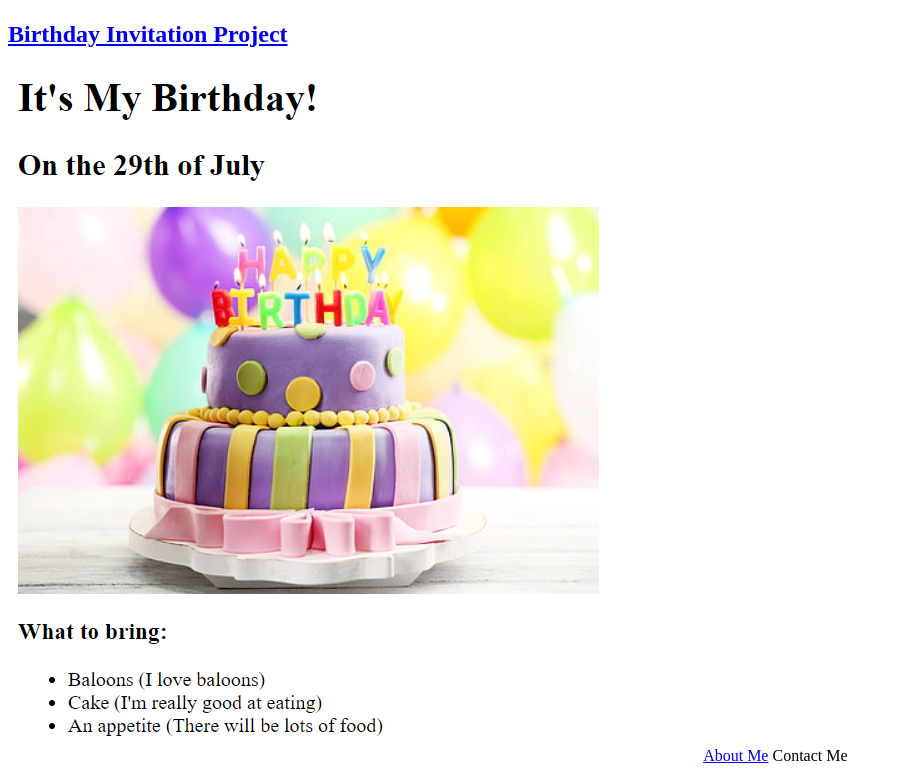
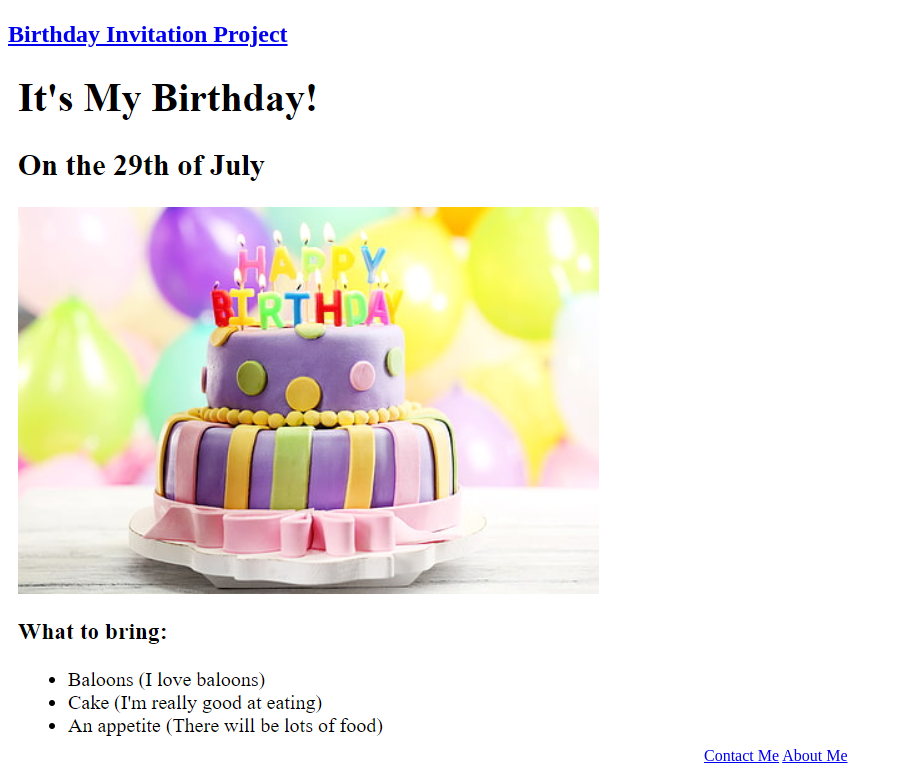
Before and after one commit to genesis29avila/html-portfolio, a plain HTML site: page index.html in a window 1280 px wide. Shown: the part 560-1333 px from the top of the page, without its empty margins (0-903 px from the left). Drawn offline with Linux system fonts and the light colour scheme.

Commit message:
Add files via upload

```diff
--- a/index.html
+++ b/index.html
@@ -15,8 +15,8 @@
   <h2><a href="./public/birthday-invite.html">Birthday Invitation Project</a></h2>
   <img src="./assets/images/Birthday-Invite-Project.png" hieght="200" alt="A birthday invitation"
   <hr />
-  <a href="./public/about.html"> About Me</a></h3
-  <a href="./public/contact.html"> Contact Me</a></h3>
+  <a href="./public/contact.html">Contact Me</a>
+  <a href="./public/about.html">About Me</a></h3
 </body>
 
 </html>
```
